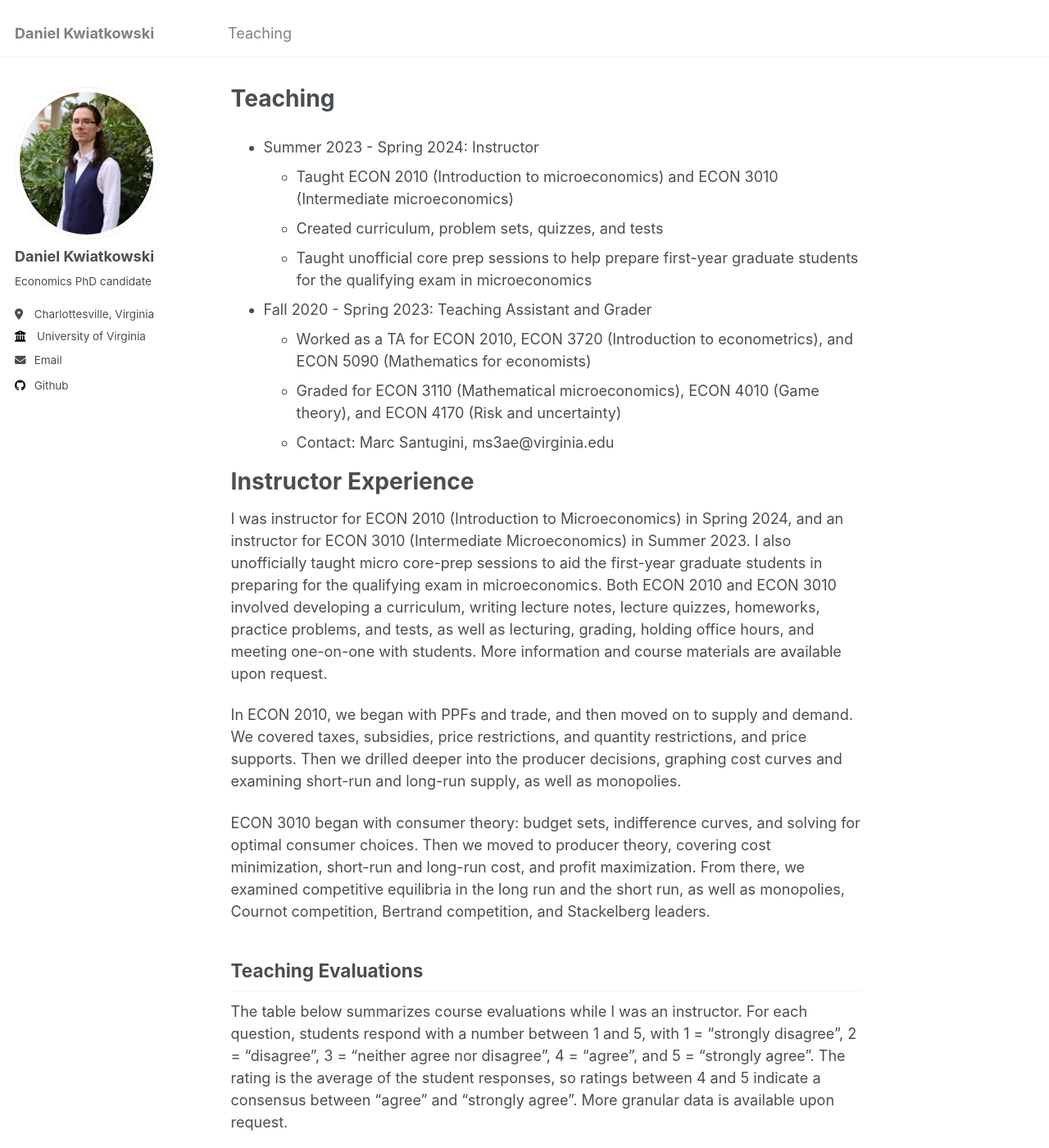
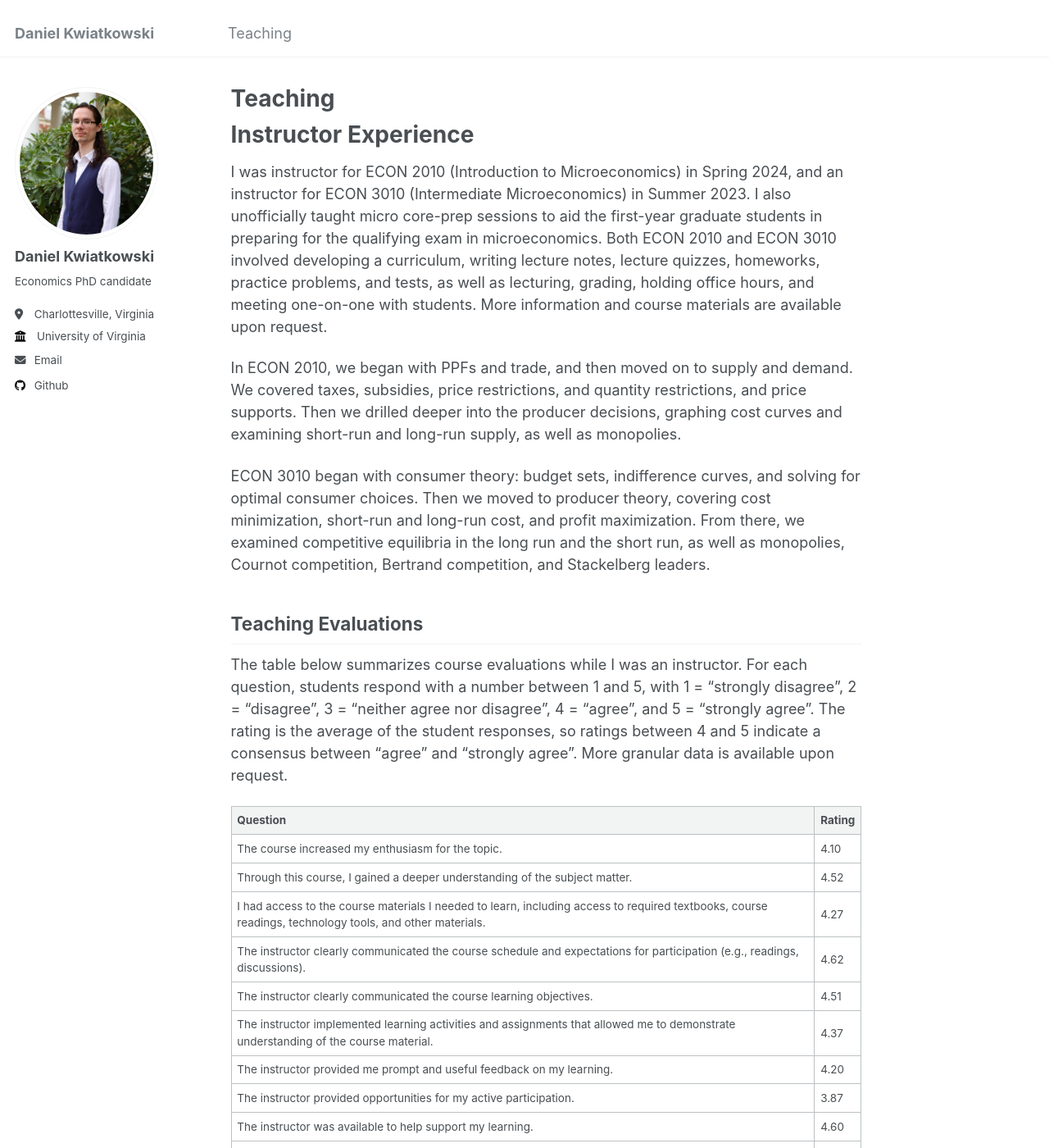
Before and after one commit to dvkwiat/dvkwiat.github.io, a Jekyll site: the page built from _pages/teaching.md, in a window 1280 px wide and 1400 px high. Shown: the whole window at 82% size. Built offline with Jekyll 4.4.1, drawn with Linux system fonts in a browser that asks for light colours; some of the changed text lies outside the part shown.

Commit message:
Update teaching.md

```diff
--- a/_pages/teaching.md
+++ b/_pages/teaching.md
@@ -5,16 +5,6 @@ author_profile: true
 redirect_from:
   - /teaching.html
 ---
-
-
-* Summer 2023 - Spring 2024: Instructor
-  * Taught ECON 2010 (Introduction to microeconomics) and ECON 3010 (Intermediate microeconomics)
-  * Created curriculum, problem sets, quizzes, and tests
-  * Taught unofficial core prep sessions to help prepare first-year graduate students for the qualifying exam in microeconomics
-* Fall 2020 - Spring 2023: Teaching Assistant and Grader
-  * Worked as a TA for ECON 2010, ECON 3720 (Introduction to econometrics), and ECON 5090 (Mathematics for economists)
-  * Graded for ECON 3110 (Mathematical microeconomics), ECON 4010 (Game theory), and ECON 4170 (Risk and uncertainty)
-  * Contact: Marc Santugini, ms3ae@virginia.edu
 
 # Instructor Experience
 
```
Also changed, not shown: other parts of _pages/teaching.md (+1 -1 lines).
